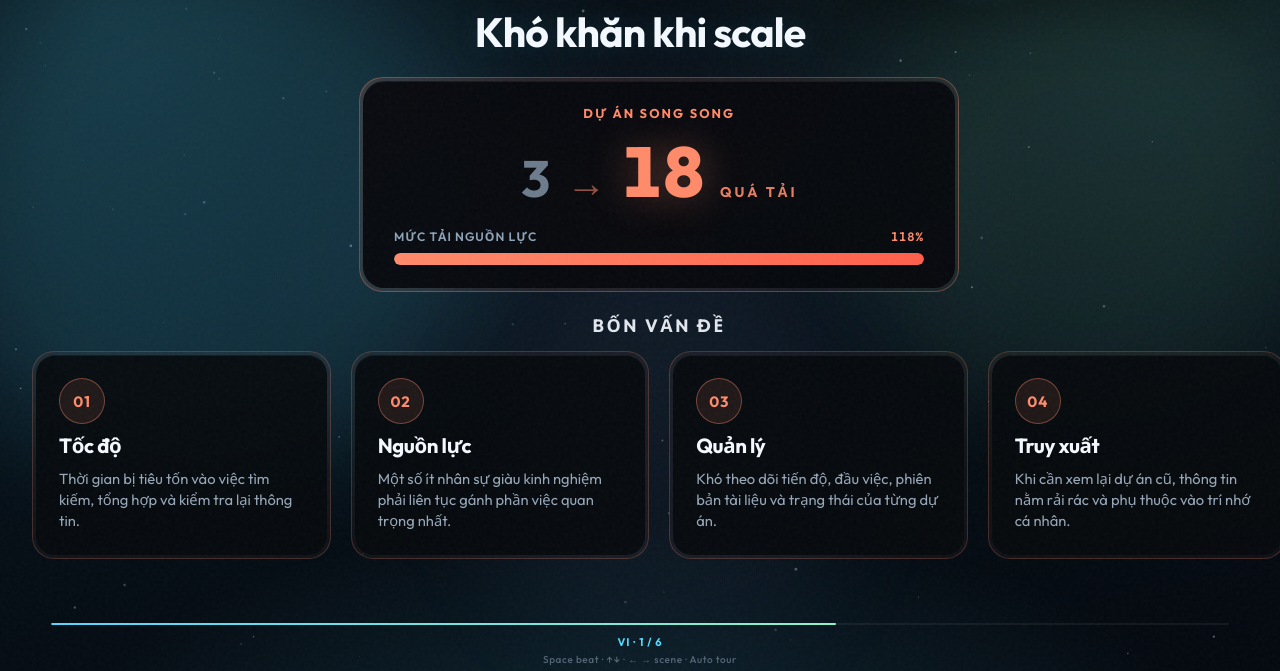
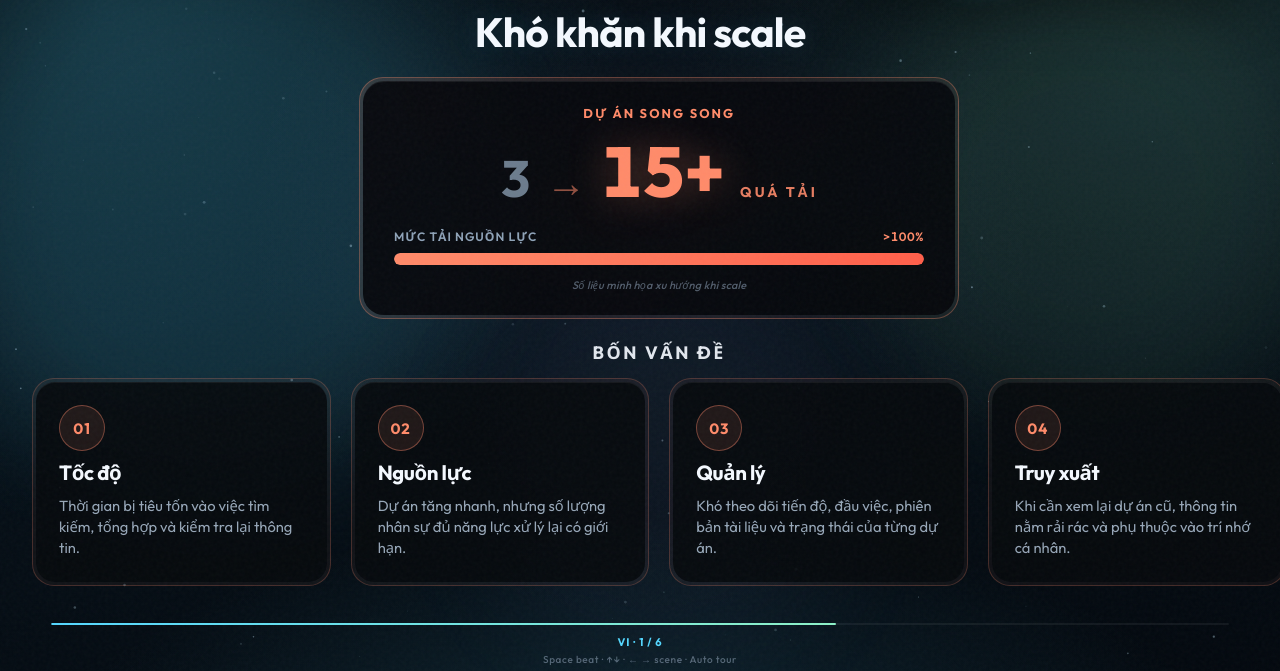
Before and after one commit to anhtdqStudies/VI_storytelling, a website built with Vite: page index.html in a window 1280 px wide. Both pictures are taken after a click on the button "Áp lực". Shown: the part 91-762 px from the top of the page. Built offline with nearby package versions, Linux system fonts and the light colour scheme.

Commit message:
update 2

```diff
--- a/src/data.js
+++ b/src/data.js
@@ -62,9 +62,13 @@ export const pressureNarrative = {
   problemsHeading: 'Bốn vấn đề',
   meterLabel: 'Dự án song song',
   meterFrom: 3,
-  meterTo: 18,
+  meterTo: 15,
+  meterToSuffix: '+',
   overloadLabel: 'QUÁ TẢI',
   capacityLabel: 'Mức tải nguồn lực',
+  capacityOverLabel: '>100%',
+  capacityThreshold: 100,
+  illustrationNote: 'Số liệu minh họa xu hướng khi scale',
 }
 
 export const painPoints = [
@@ -76,7 +80,7 @@ export const painPoints = [
   {
     id: 'resources',
     title: 'Nguồn lực',
-    detail: 'Một số ít nhân sự giàu kinh nghiệm phải liên tục gánh phần việc quan trọng nhất.',
+    detail: 'Dự án tăng nhanh, nhưng số lượng nhân sự đủ năng lực xử lý lại có giới hạn.',
   },
   {
     id: 'management',
--- a/src/pressure-stage.js
+++ b/src/pressure-stage.js
@@ -1,5 +1,32 @@
 import { gsap } from 'gsap'
 import { painPoints, pressureNarrative } from './data.js'
+
+function formatMeterCounter(value, narrative) {
+  const rounded = Math.round(value)
+  if (rounded >= narrative.meterTo)
+    return `${narrative.meterTo}${narrative.meterToSuffix ?? ''}`
+  return String(rounded)
+}
+
+function formatCapacityLabel(cap, narrative) {
+  const rounded = Math.round(cap)
+  if (rounded >= (narrative.capacityThreshold ?? 100))
+    return narrative.capacityOverLabel ?? '>100%'
+  return `${rounded}%`
+}
+
+function applyPressureHeroFinalState(narrative) {
+  const counter = document.getElementById('pressure-counter')
+  const capacityFill = document.getElementById('pressure-capacity-fill')
+  const capacityPct = document.getElementById('pressure-capacity-pct')
+
+  if (counter)
+    counter.textContent = formatMeterCounter(narrative.meterTo, narrative)
+  if (capacityPct)
+    capacityPct.textContent = formatCapacityLabel(narrative.capacityThreshold ?? 100, narrative)
+  if (capacityFill)
+    capacityFill.style.width = '100%'
+}
 
 export function renderPressureStage() {
   const root = document.getElementById('pressure-stage-inner')
@@ -31,6 +58,7 @@ export function renderPressureStage() {
                 <span class="pressure-capacity-fill" id="pressure-capacity-fill"></span>
               </div>
             </div>
+            <p class="pressure-illustration-note">${n.illustrationNote}</p>
           </div>
         </div>
       </div>
@@ -72,12 +100,7 @@ export function animatePressureSceneIn({ reduceMotion = false } = {}) {
 
   if (reduceMotion) {
     gsap.set('.pressure-intro, .pressure-problems-heading, .pressure-card', { autoAlpha: 1, y: 0 })
-    if (counter)
-      counter.textContent = String(n.meterTo)
-    if (capacityPct)
-      capacityPct.textContent = '118%'
-    if (capacityFill)
-      capacityFill.style.width = '100%'
+    applyPressureHeroFinalState(n)
     ensurePressureCardsVisible()
     return
   }
@@ -92,18 +115,20 @@ export function animatePressureSceneIn({ reduceMotion = false } = {}) {
 
   if (counter) {
     const obj = { val: n.meterFrom, cap: 0 }
+    const capTarget = n.capacityThreshold ?? 100
     tl.to(obj, {
       val: n.meterTo,
-      cap: 118,
+      cap: capTarget,
       duration: 1.6,
       ease: 'power2.inOut',
       onUpdate: () => {
-        counter.textContent = String(Math.round(obj.val))
+        counter.textContent = formatMeterCounter(obj.val, n)
         if (capacityPct)
-          capacityPct.textContent = `${Math.round(obj.cap)}%`
+          capacityPct.textContent = formatCapacityLabel(obj.cap, n)
         if (capacityFill)
           capacityFill.style.width = `${Math.min(obj.cap, 100)}%`
       },
+      onComplete: () => applyPressureHeroFinalState(n),
     }, '-=0.15')
   }
 
@@ -138,16 +163,7 @@ export function settlePressureScene() {
   gsap.killTweensOf('.pressure-intro, .pressure-problems-heading, .pressure-card, .pressure-hero-glow, #pressure-counter, #pressure-capacity-fill, #pressure-capacity-pct')
   gsap.set('.pressure-intro, .pressure-problems-heading, .pressure-card', { autoAlpha: 1, y: 0, clearProps: 'filter' })
 
-  const counter = document.getElementById('pressure-counter')
-  const capacityFill = document.getElementById('pressure-capacity-fill')
-  const capacityPct = document.getElementById('pressure-capacity-pct')
-
-  if (counter)
-    counter.textContent = String(n.meterTo)
-  if (capacityPct)
-    capacityPct.textContent = '118%'
-  if (capacityFill)
-    capacityFill.style.width = '100%'
+  applyPressureHeroFinalState(n)
 
   startPressureGlowLoop()
   ensurePressureCardsVisible()
--- a/src/styles.css
+++ b/src/styles.css
@@ -827,6 +827,17 @@ button {
   box-shadow: 0 0 20px rgba(255, 95, 74, 0.45);
 }
 
+.pressure-illustration-note {
+  margin: clamp(12px, 1.4vh, 16px) 0 0;
+  color: rgba(143, 163, 184, 0.55);
+  font-size: clamp(10px, 0.85vw, 12px);
+  font-weight: 500;
+  font-style: italic;
+  letter-spacing: 0.02em;
+  text-align: center;
+  text-wrap: balance;
+}
+
 .pressure-lede {
   margin: 0;
   max-width: none;
```
Also changed, not shown: dist/assets/index-BIREv57f.js (added), dist/assets/index-Bvgd1nCn.js (deleted), dist/assets/index-DGMYeimt.css (deleted), dist/assets/index-DVJbwVXP.css (added), dist/index.html.
